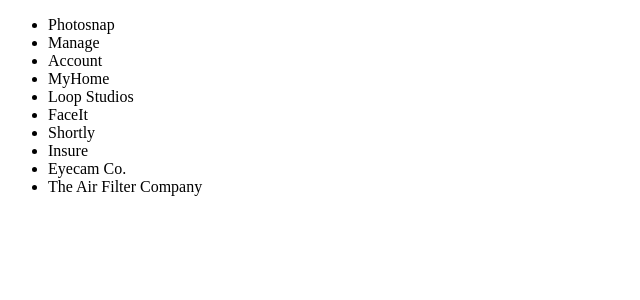
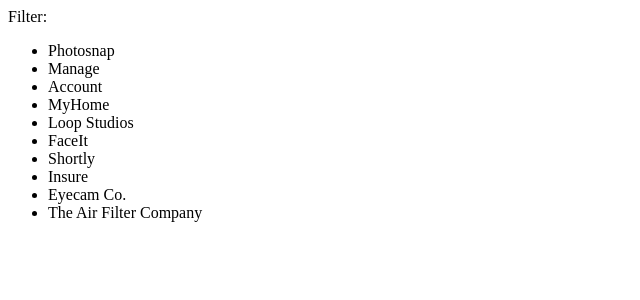
Before and after one commit to edo979/static-job-listings, a React (Create React App) app: page / in a window 1280 px wide. Shown: the top 300 px of the page, without its empty margins (0-640 px from the left). Built offline with nearby package versions, Linux system fonts and the light colour scheme.

Commit message:
add componenets

```diff
--- a/src/App.js
+++ b/src/App.js
@@ -1,26 +1,35 @@
 import { useEffect, useState } from 'react'
+import JobList from './components/JobList'
 
 function App() {
   const [jobs, setJobs] = useState([])
 
   useEffect(() => {
     const fetchJobs = async () => {
-      const res = await fetch('data.json')
-      const data = await res.json()
+      try {
+        const res = await fetch('./data.json')
 
-      setJobs(data)
-      console.log('fetched')
+        if (!res.ok) {
+          throw new Error('Network Error!')
+        }
+
+        const data = await res.json()
+        setJobs(data)
+
+        console.log('fetched')
+      } catch (error) {
+        console.log(error)
+      }
     }
 
     fetchJobs()
   }, [])
 
   return (
-    <ul>
-      {jobs.map((job) => (
-        <li key={job.id}>{job.company}</li>
-      ))}
-    </ul>
+    <div>
+      <div>Filter:</div>
+      <JobList jobs={jobs} />
+    </div>
   )
 }
 
--- /dev/null
+++ b/src/components/JobItem.jsx
@@ -0,0 +1,5 @@
+function JobItem({ data }) {
+  return <li key={data.id}>{data.company}</li>
+}
+
+export default JobItem
--- /dev/null
+++ b/src/components/JobList.jsx
@@ -0,0 +1,13 @@
+import JobItem from './JobItem'
+
+function JobList({ jobs }) {
+  return (
+    <ul>
+      {jobs.map((job) => (
+        <JobItem data={job} />
+      ))}
+    </ul>
+  )
+}
+
+export default JobList
```
